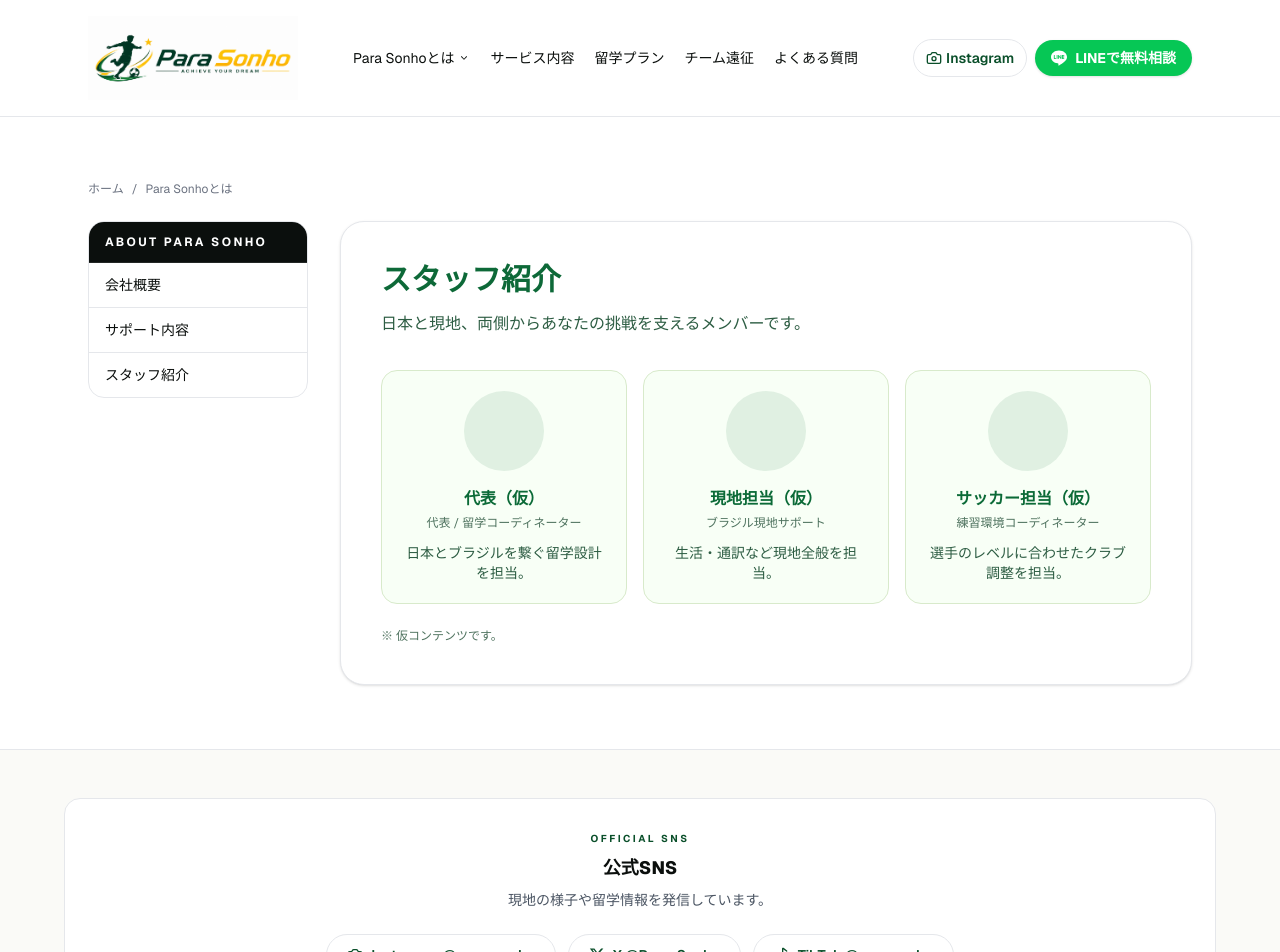
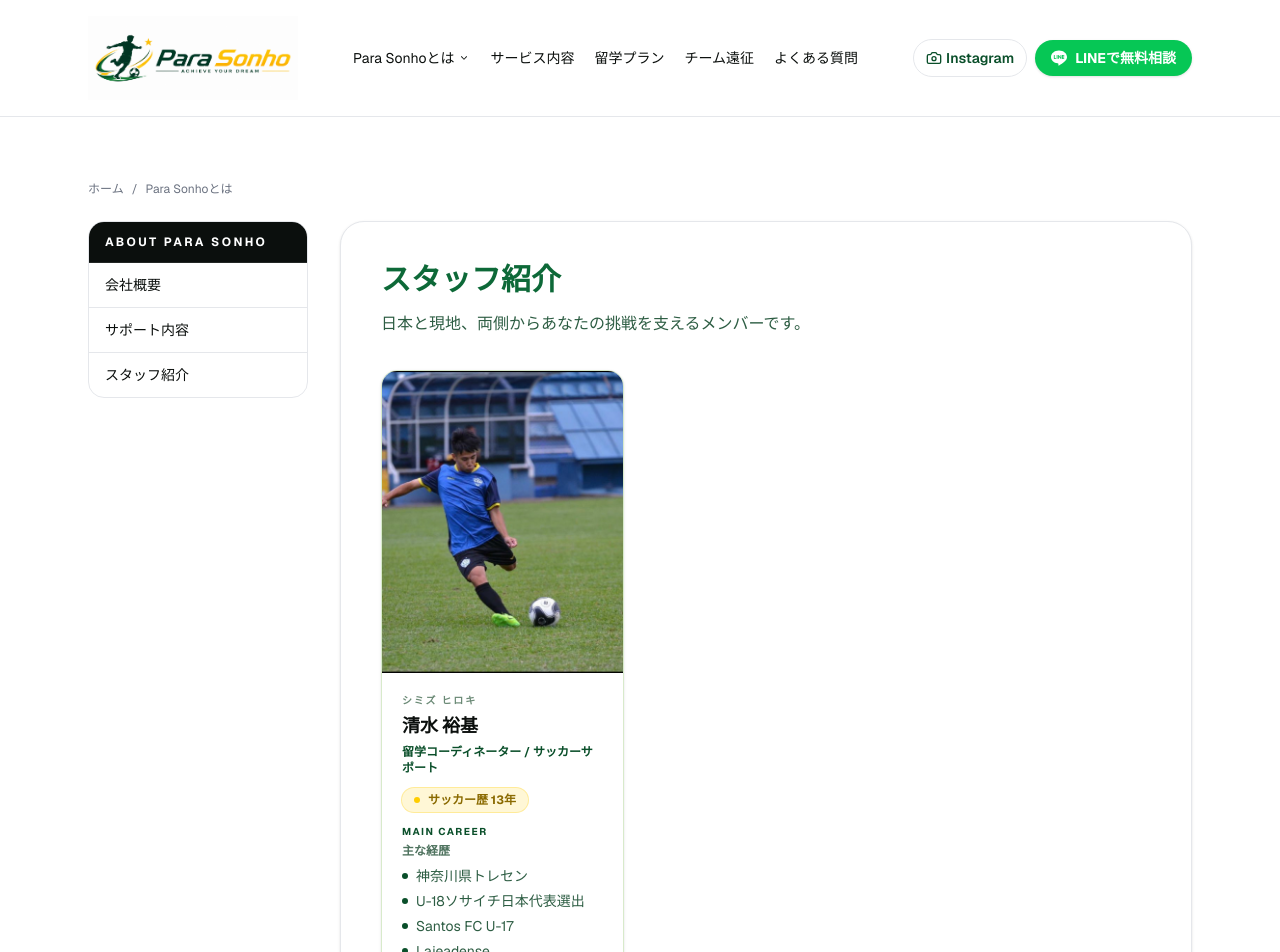
Before and after one commit to roki0711416-hash/parasonho, a Next.js app: page /about/staff in a window 1280 px wide. Shown: the top 952 px of the page. Built offline with nearby package versions, Linux system fonts and the light colour scheme.

Commit message:
feat(staff): redesign staff page with equal-standing cards and add 清水裕基

```diff
--- a/app/about/staff/page.tsx
+++ b/app/about/staff/page.tsx
@@ -1,3 +1,5 @@
+import Image from "next/image";
+
 export const metadata = {
   title: "スタッフ紹介",
   description:
@@ -5,13 +7,35 @@ export const metadata = {
   alternates: { canonical: "/about/staff" },
 };
 
+type Staff = {
+  name: string;
+  furigana: string;
+  role: string;
+  image?: string;
+  yearsPlayed?: number;
+  career?: string[];
+  bio?: string;
+};
+
+const staff: Staff[] = [
+  {
+    name: "清水 裕基",
+    furigana: "シミズ ヒロキ",
+    role: "留学コーディネーター / サッカーサポート",
+    image: "/images/staff/hiroki-shimizu.jpg",
+    yearsPlayed: 13,
+    career: [
+      "神奈川県トレセン",
+      "U-18ソサイチ日本代表選出",
+      "Santos FC U-17",
+      "Lajeadense",
+      "C.E.União",
+    ],
+    bio: "日本での競技経験とブラジル現地クラブでのプレー経験を活かし、選手一人ひとりに合った留学プランをコーディネートします。",
+  },
+];
+
 export default function StaffPage() {
-  const staff = [
-    { name: "代表（仮）", role: "代表 / 留学コーディネーター", bio: "日本とブラジルを繋ぐ留学設計を担当。" },
-    { name: "現地担当（仮）", role: "ブラジル現地サポート", bio: "生活・通訳など現地全般を担当。" },
-    { name: "サッカー担当（仮）", role: "練習環境コーディネーター", bio: "選手のレベルに合わせたクラブ調整を担当。" },
-  ];
-
   return (
     <>
       <h1 className="text-2xl font-extrabold text-[#0d6938] sm:text-3xl">スタッフ紹介</h1>
@@ -19,17 +43,71 @@ export default function StaffPage() {
         日本と現地、両側からあなたの挑戦を支えるメンバーです。
       </p>
 
-      <div className="mt-8 grid gap-4 sm:grid-cols-3">
+      <div className="mt-8 grid gap-5 sm:grid-cols-2 lg:grid-cols-3">
         {staff.map((s) => (
-          <div key={s.name} className="rounded-2xl border border-[#d8eacb] bg-[#f8fff6] p-5 text-center">
-            <div className="mx-auto h-20 w-20 rounded-full bg-[#0b6a37]/10" />
-            <p className="mt-4 font-bold text-[#0b6a37]">{s.name}</p>
-            <p className="mt-1 text-xs text-[#4f735f]">{s.role}</p>
-            <p className="mt-3 text-sm text-[#2d5d43]">{s.bio}</p>
-          </div>
+          <article
+            key={s.name}
+            className="flex flex-col overflow-hidden rounded-2xl border border-[#d8eacb] bg-white shadow-sm transition hover:shadow-md"
+          >
+            <div className="relative aspect-[4/5] w-full overflow-hidden bg-gradient-to-br from-[#0a4f2a] to-[#0b6a37]">
+              {s.image ? (
+                <Image
+                  src={s.image}
+                  alt={`${s.name}（${s.furigana}）`}
+                  fill
+                  sizes="(max-width: 640px) 100vw, (max-width: 1024px) 50vw, 33vw"
+                  className="object-cover object-center"
+                />
+              ) : (
+                <div className="flex h-full w-full items-center justify-center text-3xl font-extrabold text-white/70">
+                  {s.name.charAt(0)}
+                </div>
+              )}
+            </div>
+
+            <div className="flex flex-1 flex-col gap-3 p-5">
+              <div>
+                <p className="text-[10px] font-semibold tracking-[0.18em] text-[#6b8a76]">
+                  {s.furigana}
+                </p>
+                <h2 className="mt-1 text-lg font-extrabold text-[#0b0f0d]">{s.name}</h2>
+                <p className="mt-1 text-xs font-semibold text-[#0a4f2a]">{s.role}</p>
+              </div>
+
+              {typeof s.yearsPlayed === "number" && (
+                <div className="inline-flex w-fit items-center gap-2 rounded-full bg-[#fff7d6] px-3 py-1 text-xs font-bold text-[#8a6a00] ring-1 ring-[#ffcd00]/40">
+                  <span className="h-1.5 w-1.5 rounded-full bg-[#ffcd00]" />
+                  サッカー歴 {s.yearsPlayed}年
+                </div>
+              )}
+
+              {s.career && s.career.length > 0 && (
+                <div>
+                  <p className="text-[10px] font-bold tracking-[0.15em] text-[#0a4f2a]">
+                    MAIN CAREER
+                  </p>
+                  <p className="mt-1 text-xs font-semibold text-[#4f735f]">主な経歴</p>
+                  <ul className="mt-2 space-y-1.5">
+                    {s.career.map((c) => (
+                      <li
+                        key={c}
+                        className="flex items-start gap-2 text-sm leading-snug text-[#2d5d43]"
+                      >
+                        <span className="mt-1.5 h-1.5 w-1.5 flex-shrink-0 rounded-full bg-[#0a4f2a]" />
+                        <span>{c}</span>
+                      </li>
+                    ))}
+                  </ul>
+                </div>
+              )}
+
+              {s.bio && (
+                <p className="mt-1 text-xs leading-6 text-[#4f735f]">{s.bio}</p>
+              )}
+            </div>
+          </article>
         ))}
       </div>
-      <p className="mt-6 text-xs text-[#4f735f]">※ 仮コンテンツです。</p>
     </>
   );
 }
```
Also changed, not shown: public/images/staff/hiroki-shimizu.jpg (added).
